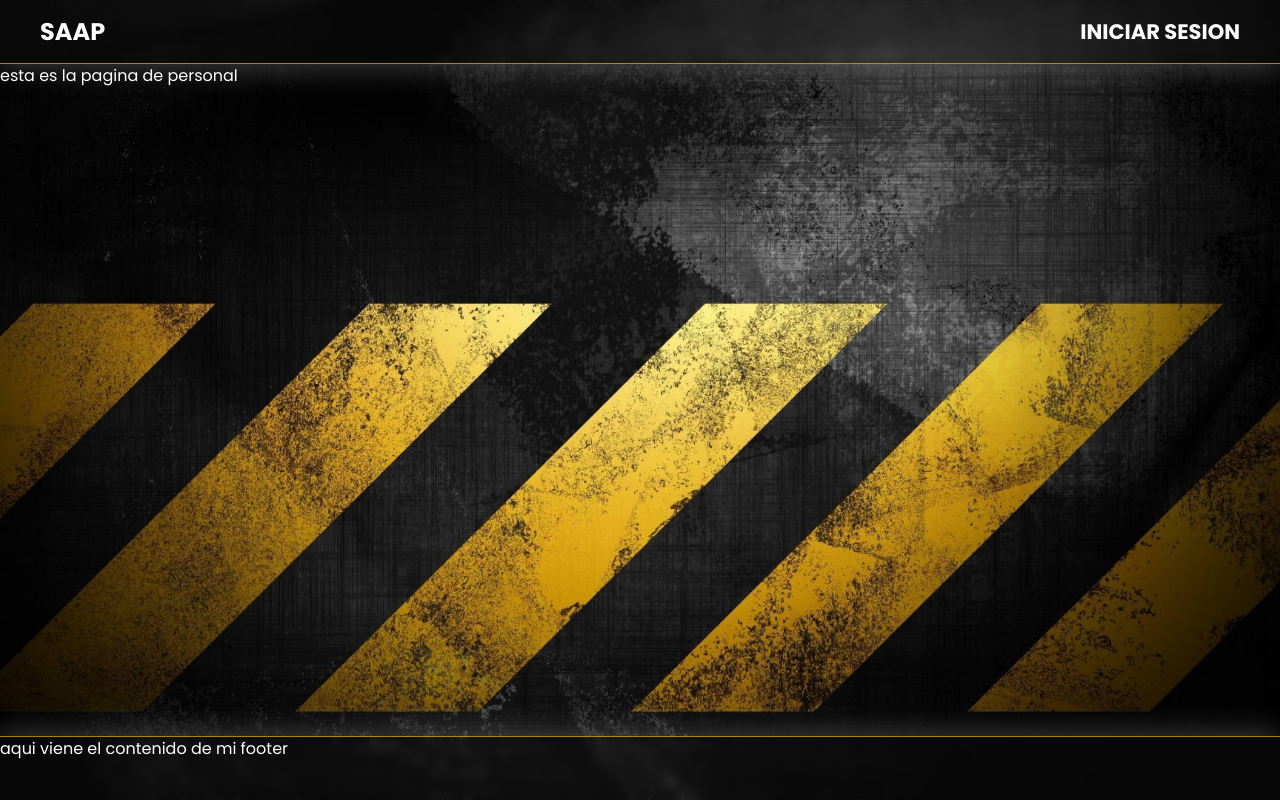
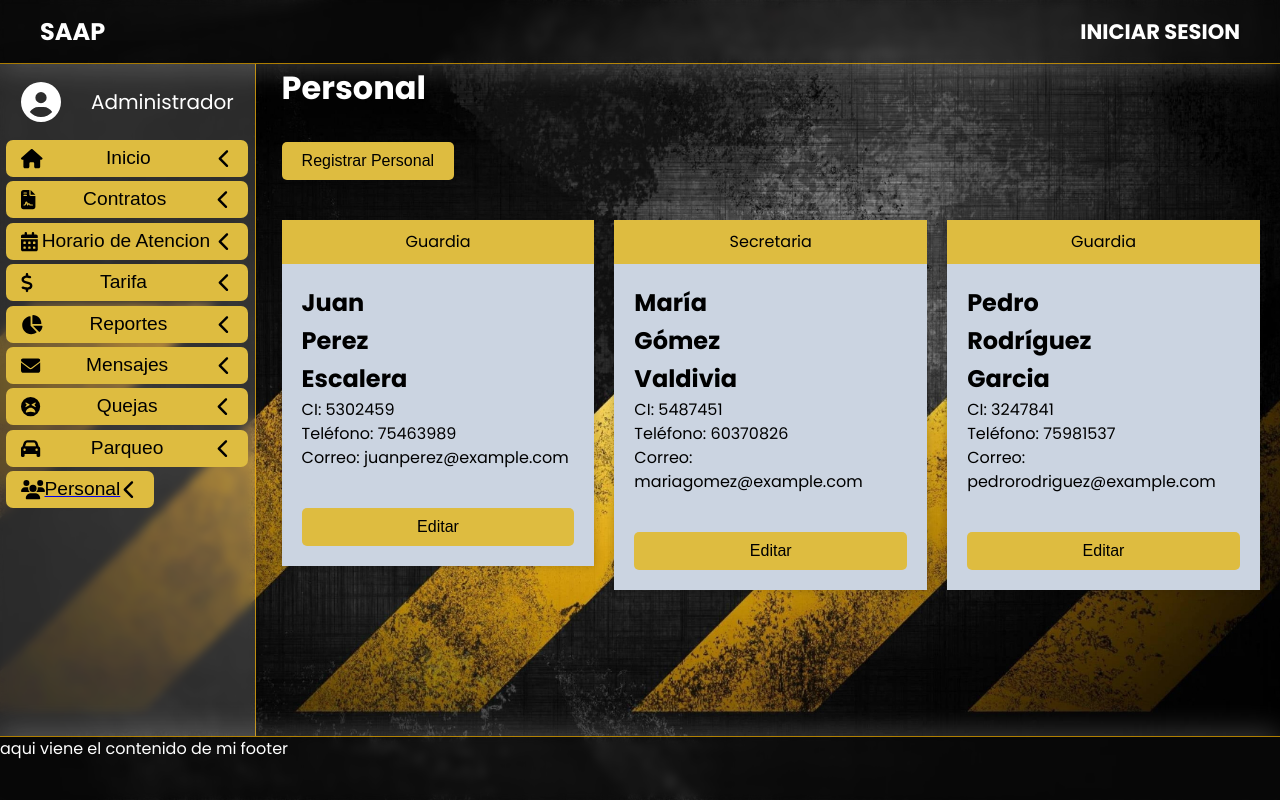
Before and after one commit to soft-e/saap, a React (Vite) app in the folder frontend/: page /personal in a window 1280 px wide. Built offline with nearby package versions, Linux system fonts and the light colour scheme.

Commit message:
Añadi la vista personal

```diff
--- a/frontend/src/assets/css/buttonBoxAdmin.css
+++ b/frontend/src/assets/css/buttonBoxAdmin.css
@@ -16,7 +16,7 @@
   padding-left: 6%;
   padding-right: 6%;
   align-items: center;
-  font-size:larger
+  font-size:larger;
 }
 
 .cajaBotones{
--- /dev/null
+++ b/frontend/src/assets/css/cardPersonal.css
@@ -0,0 +1,97 @@
+.contenedor_personal {
+    margin: 0 0 0 22%;
+  }
+
+  .title {
+    text-align: left;
+    margin-bottom: 30px;
+  }
+
+  .button {
+    display: block;
+    margin-top: 20px;
+    margin-bottom: 0px;
+    background-color: #debc40;
+    color: #000000;
+    font-size: medium;
+    border: none;
+    padding: 10px 20px;
+    border-radius: 5px;
+    transition: all 0.3s ease-in-out;
+  }
+
+  .button:hover {
+    background-color: #FFEF7F;
+    cursor: pointer;
+  }
+
+  .row {
+    display: flex;
+    flex-wrap: wrap;
+  }
+
+  .col {
+    width: 100%;
+    margin-bottom: 30px;
+  }
+
+  @media (min-width: 576px) {
+    .col {
+      width: 50%;
+    }
+  }
+
+  @media (min-width: 992px) {
+    .col {
+      width: 33.33%;
+    }
+  }
+
+  .card {
+    background-color: #CBD4E1;
+    box-shadow: 0 0 10px rgba(0, 0, 0, 0.2);
+    transition: all 0.3s ease-in-out;
+    overflow: hidden;
+    display: flex;
+    flex-direction: column;
+    height: fit-content;
+    margin-right: 20px;
+    margin-top: 40px;
+  }
+
+  .card:hover {
+    transform: scale(1.05);
+    box-shadow: 0 0 20px rgba(0, 0, 0, 0.3);
+  }
+
+  .card-header {
+    background-color: #debc40;
+    color: #000;
+    padding: 10px;
+    font-size: medium;
+    text-align: center;
+  }
+
+  .card-body {
+    padding: 20px;
+    color: #000;
+    display: flex;
+    flex-direction: column;
+    justify-content: space-between;
+    height: 80%;
+  }
+
+  .card-body h5 {
+    margin-bottom: 1px;
+    margin-top: 1px;
+  }
+
+  .card-title {
+    font-size: 24px;
+    margin-bottom: 20px;
+  }
+
+  .card-text {
+    margin-bottom: 18px;
+    line-height: 1.5;
+  }
--- a/frontend/src/components/ButtonBoxAdmin.jsx
+++ b/frontend/src/components/ButtonBoxAdmin.jsx
@@ -1,4 +1,5 @@
 import "../assets/css/buttonBoxAdmin.css";
+import {Link}from "react-router-dom";
 import CardUser from "../components/CardUser";
 import { FontAwesomeIcon } from '@fortawesome/react-fontawesome';
 import { faFileContract } from '@fortawesome/free-solid-svg-icons';
@@ -77,6 +78,7 @@ function ButtonBoxAdmin(){
       Parqueo
       <FontAwesomeIcon icon={faChevronUp} className="fa-rotate-270"/>
     </button>
+    <Link to="/personal">
     <button
       className="hvr-shrink"
     >
@@ -84,6 +86,7 @@ function ButtonBoxAdmin(){
       Personal
       <FontAwesomeIcon icon={faChevronUp} className="fa-rotate-270"/>
     </button>
+    </Link>
   </div>
 </div>
 }
--- /dev/null
+++ b/frontend/src/components/CardPersonal.jsx
@@ -0,0 +1,26 @@
+import React from 'react';
+
+function CardPersonal({ id, nombre, ApellidoP, ApellidoM, cargo, CI, telefono, correo }) {
+  return (
+    <div className="col">
+      <div className="card">
+        <div className="card-header">{cargo}</div>
+        <div className="card-body">
+          <h5 className="card-title">{nombre}</h5>
+          <h5 className="card-title">{ApellidoP}</h5>
+          <h5 className="card-title">{ApellidoM}</h5>
+          <p className="card-text">
+            CI: {CI}
+            <br />
+            Teléfono: {telefono}
+            <br />
+            Correo: {correo}
+          </p>
+          <button className="button">Editar</button>
+        </div>
+      </div>
+    </div>
+  );
+}
+
+export default CardPersonal;
--- a/frontend/src/pages/PersonalPage.jsx
+++ b/frontend/src/pages/PersonalPage.jsx
@@ -1,6 +1,54 @@
+import ButtonBoxAdmin from "../components/ButtonBoxAdmin";
+import React, { useState } from 'react';
+import CardPersonal from "../components/CardPersonal.jsx";
+import '../assets/css/cardPersonal.css';
+
 function PersonalPage(){
-  return <div>
-    esta es la pagina de personal
-  </div>
+  return <div
+  className="caja"
+>
+  <ButtonBoxAdmin/>
+  <div className="contenedor_personal">
+  <h1 className="title">Personal</h1>
+        <button className="button">Registrar Personal</button>
+        <div className="row row-cols-1 row-cols-md-2 row-cols-lg-3 g-4">
+          <CardPersonal
+            id={1}
+            nombre="Juan"
+            ApellidoP="Perez"
+            ApellidoM="Escalera"
+            CI="5302459"
+            cargo="Guardia"
+            telefono="75463989"
+            correo="juanperez@example.com"
+          />
+          <CardPersonal
+            id={2}
+            nombre="María"
+            ApellidoP="Gómez"
+            ApellidoM="Valdivia"
+            CI="5487451"
+            cargo="Secretaria"
+            telefono="60370826"
+            correo="mariagomez@example.com"
+          />
+          <CardPersonal
+            id={3}
+            nombre="Pedro"
+            ApellidoP="Rodríguez"
+            ApellidoM="Garcia"
+            CI="3247841"
+            cargo="Guardia"
+            telefono="75981537"
+            correo="pedrorodriguez@example.com"
+          />
+        </div>
+      </div>
+    </div>
+
+
+
+
+
 }
 export default PersonalPage;
```
